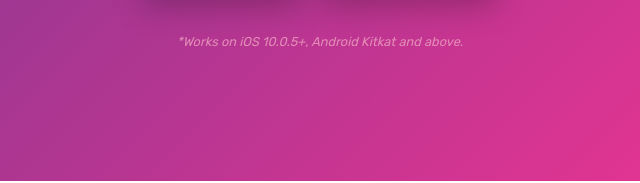
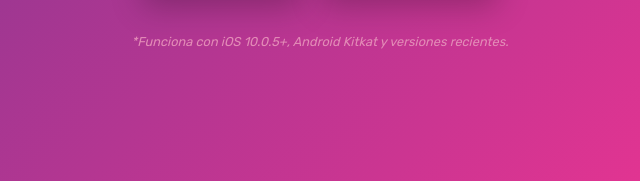
Before and after one commit to BalarkMalankov/gamarraapp, a plain HTML site: page index.html in a window 1280 px wide. Shown: the part 5489-5672 px from the top of the page, 320-960 px from the left. Drawn offline with Linux system fonts and the light colour scheme.

Commit message:
Corrige las versiones disponibles para las plataformas móviles

```diff
--- a/index.html
+++ b/index.html
@@ -319,7 +319,7 @@
                             <a href="#" class="btn btn-light"><img src="images/appleicon.png" alt="icon"> App Store</a>
                             <a href="#" class="btn btn-light"><img src="images/playicon.png" alt="icon"> Google play</a>
                         </div>
-                        <p class="text-primary"><small><i>*Works on iOS 10.0.5+, Android Kitkat and above. </i></small></p>
+                        <p class="text-primary"><small><i>*Funciona con iOS 10.0.5+, Android Kitkat y versiones recientes. </i></small></p>
                     </div>
                 </div>
 
```
